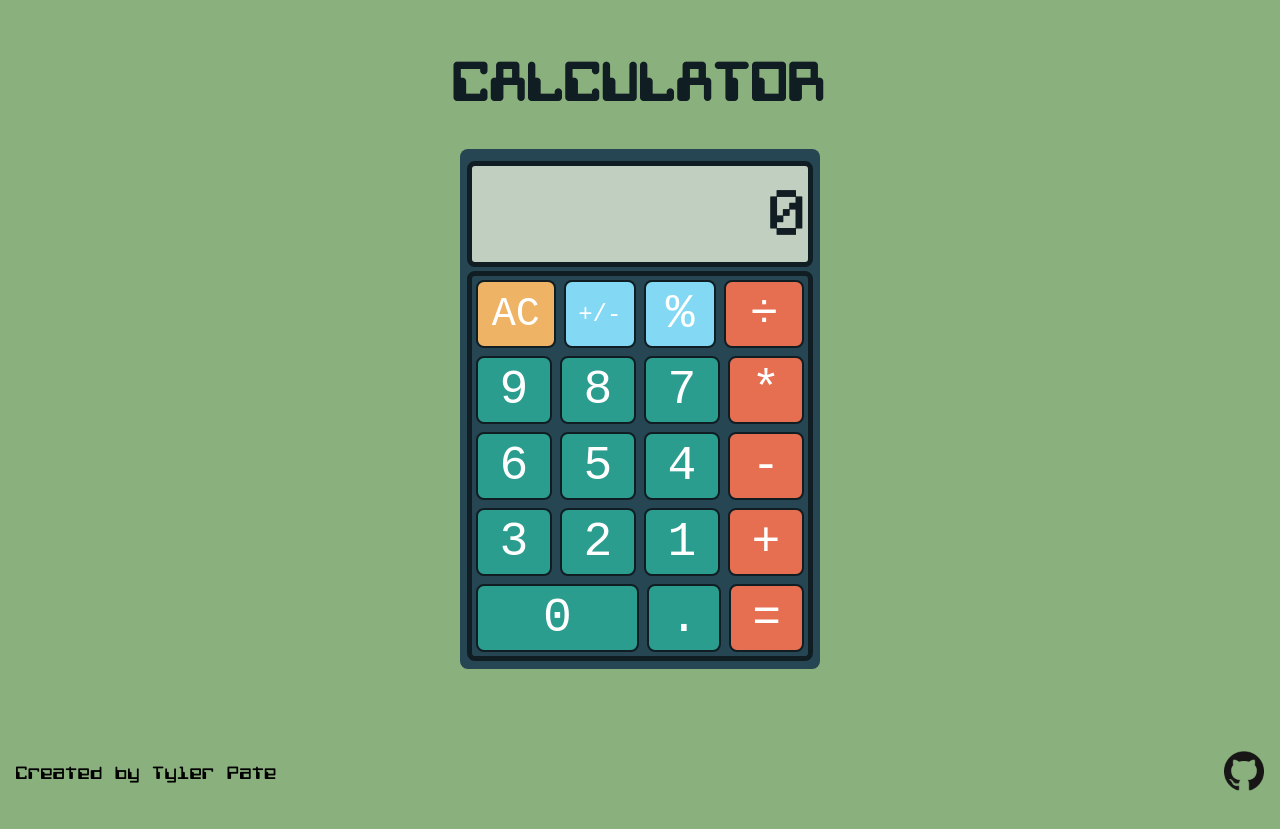
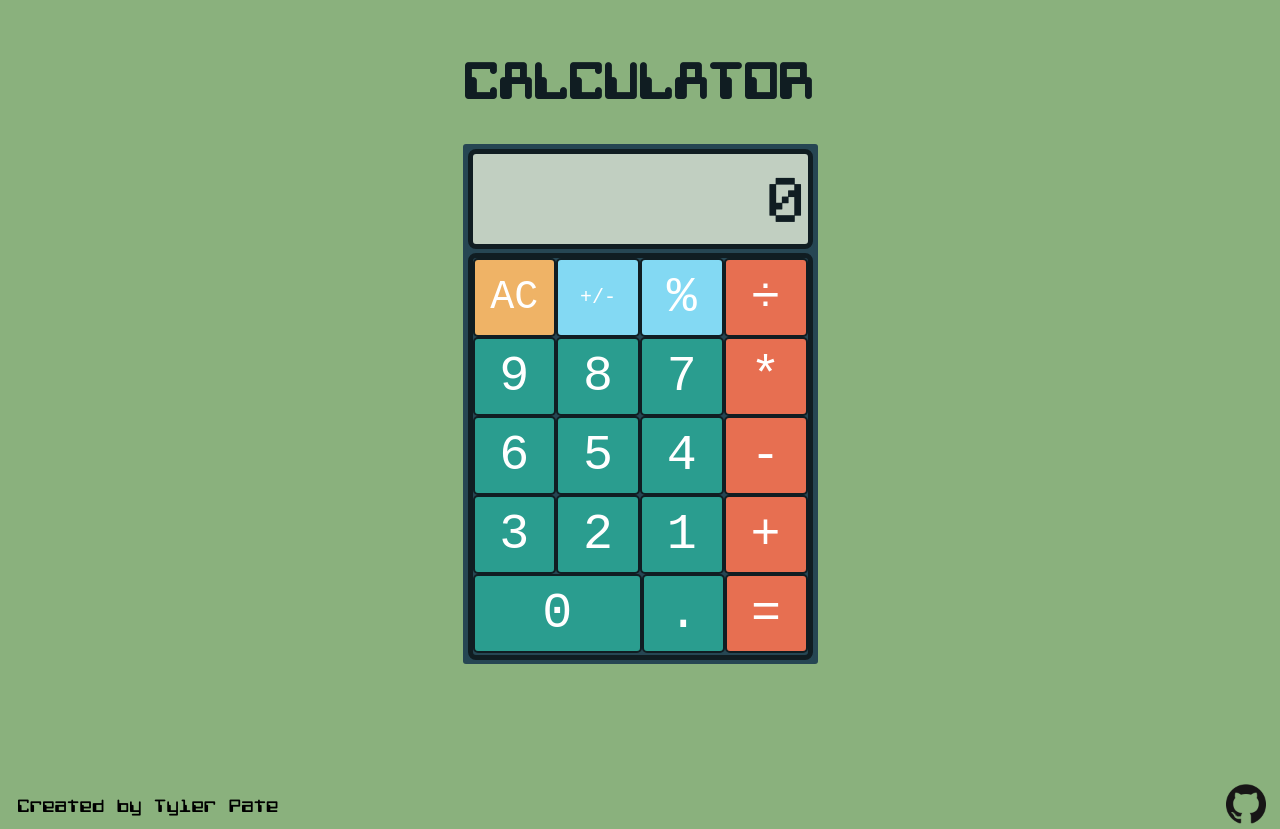
Before and after one commit to pylertate/calculator, a plain HTML site: page index.html in a window 1280 px wide. Before the commit the page ends 800 px from the top, so only its background shows below. Drawn offline with Linux system fonts and the light colour scheme.

Commit message:
changed most instances of vh to px in css

```diff
--- a/style.css
+++ b/style.css
@@ -19,7 +19,7 @@ body button {
   text-align: center;
   margin-top: 8vh;
   width: 100%;
-  font-size: 6vh;
+  font-size: 45px;
 }
 #calcBody {
   margin-left: auto;
@@ -27,52 +27,50 @@ body button {
   display: flex;
   flex-direction: column;
   background-color: #264653;
-  width: 45vh;
-  height: 65vh;
-  border-radius: 1vh;
+  width: 355px;
+  height: 520px;
+  border-radius: 3px;
 }
 #calcScreen {
   background-color: rgb(193, 207, 193);
   margin-left: auto;
   margin-right: auto;
-  margin-top: 1.5vh;
-  width: 42vh;
+  margin-top: 5px;
+  width: 335px;
   border-radius: 1vh;
-  height: 12vh;
+  height: 90px;
   font-family: calcscreen;
-  font-size: 7.5vh;
-  border: 0.67vh solid #101d22;
+  font-size: 59px;
+  border: 5px solid #101d22;
 }
 #calcScreen div {
-  margin-top: 2.55vh;
+  margin-top: 20px;
   text-align: end;
-  margin-right: 0.5vh;
+  margin-right: 5px;
   color: #101d22;
 }
 #btnContainer {
-  border: 0.67vh #101d22 solid;
+  border: 5px #101d22 solid;
   margin-left: auto;
   margin-right: auto;
   margin-top: 0.5vh;
   border-radius: 1vh;
-  width: 42vh;
-  height: 47.5vh;
+  width: 335px;
+  height: 397px;
   display: flex;
   flex-direction: column;
 }
 .button {
   display: block;
-  width: 11vh;
-  margin-left: 0.5vh;
-  margin-right: 0.5vh;
-  margin-top: 0.5vh;
+  width: 100px;
+  margin: 0 auto;
 
-  margin-bottom: 0.5vh;
-  height: 8.5vh;
-  border: #101d22 0.35vh solid;
-  border-radius: 1vh;
+
+  height: 79px;
+  border: #101d22 2px solid;
+  border-radius: 5px;
   font-family: monospace;
-  font-size: 6vh;
+  font-size: 50px;
   color: white;
   outline: none;
 
@@ -97,16 +95,18 @@ body button {
 #period {
   background-color: #2a9d8f;
   padding: none;
-  width: 10vh;
+
+  width: 100px;
 }
 #clear {
   background-color: #efb366;
-  font-size: 5vh;
+  font-size: 40px;
   text-align: center;
   padding: none;
+  width: 100px;
 }
 #zero {
-  width: 22vh;
+  width: 209px;
   text-align: center;
 }
 
@@ -114,20 +114,20 @@ body button {
   background-color: #83d9f3;
   text-align: center;
   padding: none;
-  width: 10vh;
+  width: 100px;
 }
 .negPos {
   background-color: #83d9f3;
-  font-size: 3vh;
+  font-size: 20px;
   text-align: center;
-  width: 10vh;
+  width: 100px;
 }
 
 #equals {
   background-color: #e76f51;
   text-align: center;
   padding: none;
-  width: 10vh;
+  width: 100px;
 }
 .footer {
   font-family: calculator;
@@ -135,14 +135,14 @@ body button {
 
   justify-content: space-between;
   bottom: 0;
-
+height: 2vh;
   display: flex;
   flex-direction: row;
   justify-content: space-between;
   text-align: center;
   width: 100%;
-  margin-left: 1vh;
-  margin-right: 1vh;
+  margin-left: 10px;
+  margin-right: 10px;
 }
 
 
```
